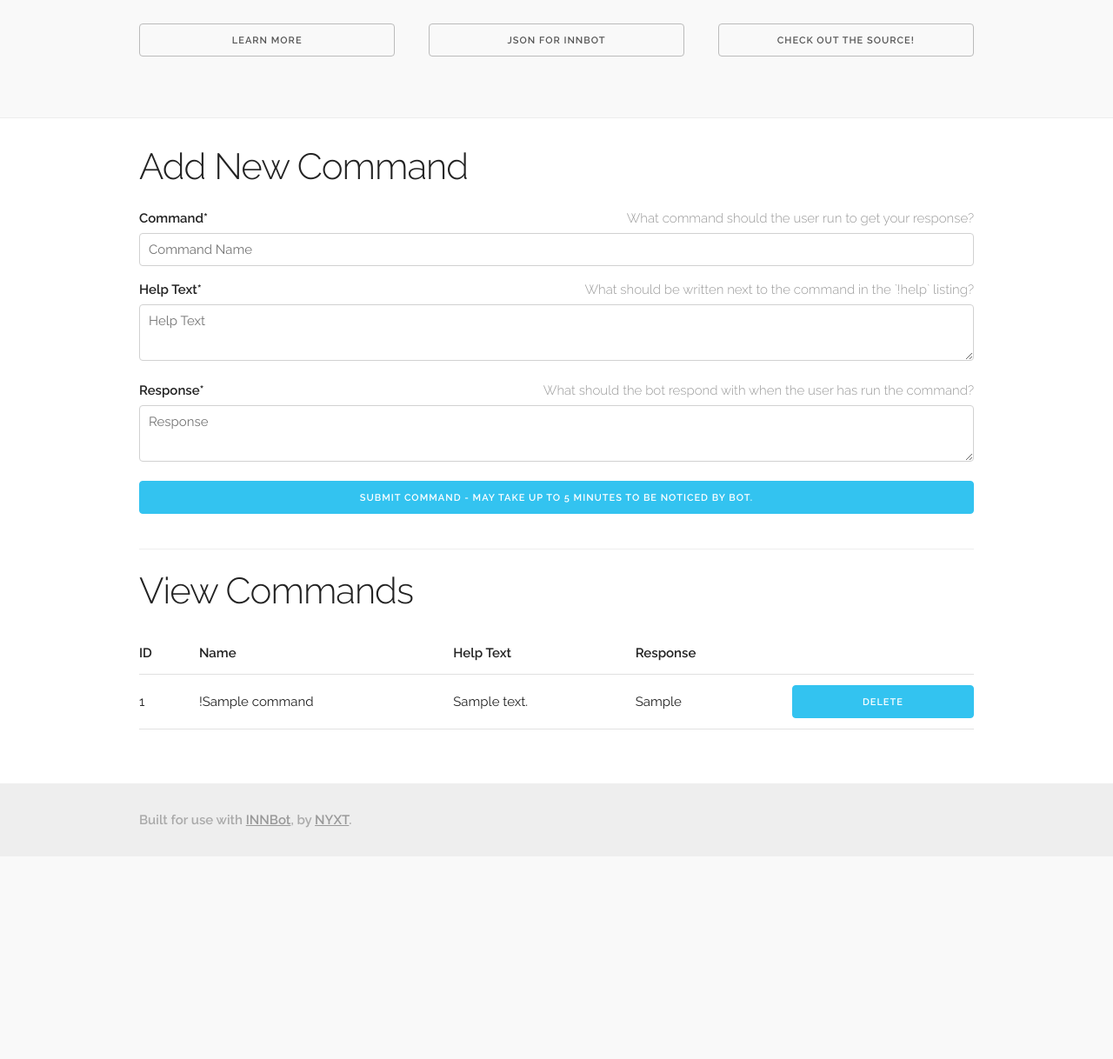
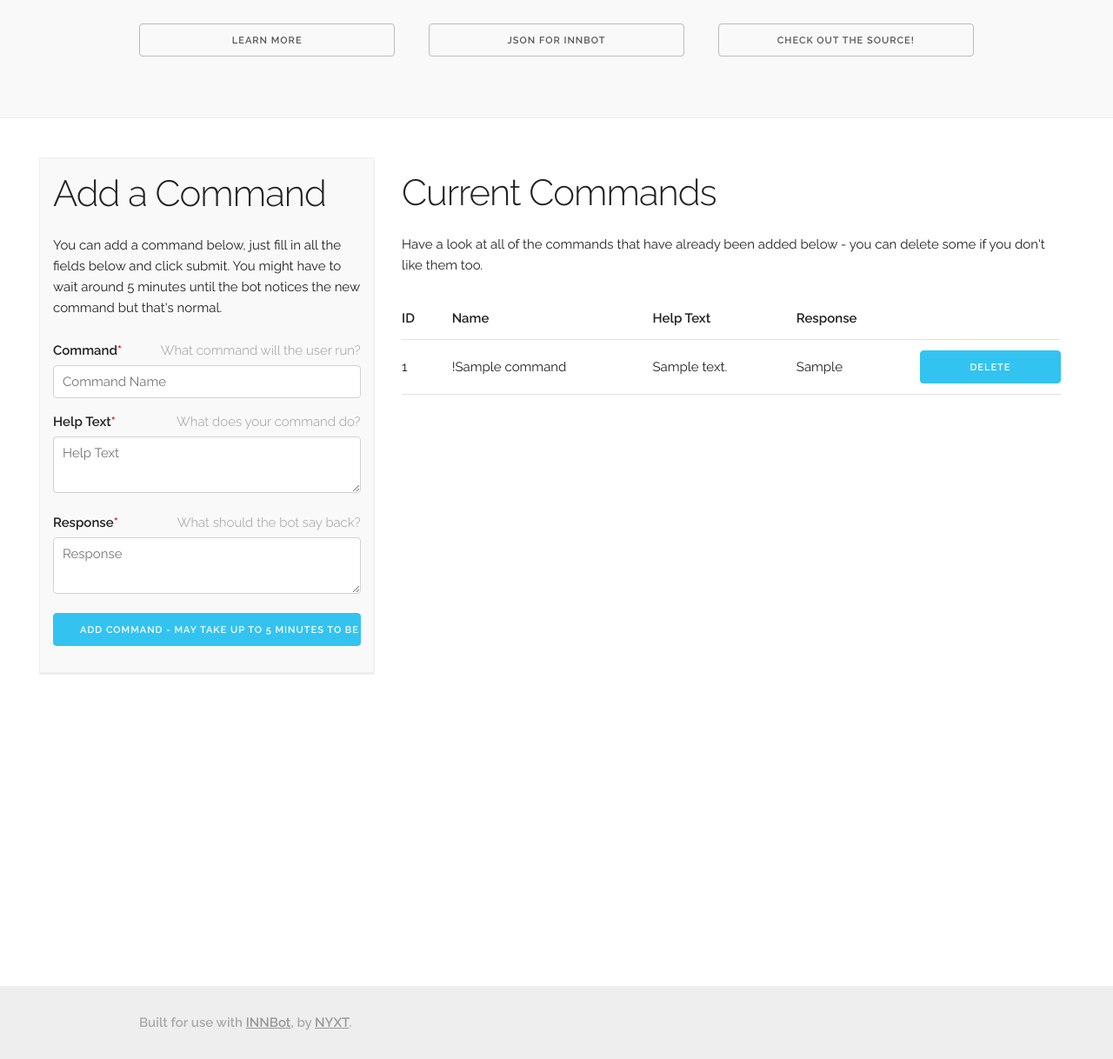
Before and after one commit to RelaySC/command-repository, a Flask app: page / in a window 1280 px wide. Shown: the part 503-1721 px from the top of the page at 87% size. Before the commit the page ends 1455 px from the top, so only its background shows below. Run offline with Flask 2, Linux system fonts and the light colour scheme; tables that the repository leaves empty hold one stand-in row (values such as "Sample post"); some libraries are stand-ins or nearby versions.

Commit message:
Changed layout.

```diff
--- a/app/forms.py
+++ b/app/forms.py
@@ -4,11 +4,11 @@ from wtforms.validators import DataRequired, Length
 
 class CommandForm(Form):
     command_name = StringField(label='Command',
-                               description='What command should the user run to get your response?',
+                               description='What command will the user run?',
                                validators=[DataRequired(), Length(min=1, max=20)])
     help_text = TextAreaField(label='Help Text',
-                              description='What should be written next to the command in the `!help` listing?',
+                              description='What does your command do?',
                               validators=[DataRequired()])
     response = TextAreaField(label='Response',
-                             description='What should the bot respond with when the user has run the command?',
+                             description='What should the bot say back?',
                              validators=[DataRequired()])
--- a/app/static/css/app.css
+++ b/app/static/css/app.css
@@ -10,7 +10,24 @@
     padding-top: 4em;
     padding-bottom: 4em;
     border-bottom: 1px solid #eee;
-    margin-bottom: 2em;
+    margin-bottom: 4em;
+}
+
+section {
+    margin: auto 4em;
+    min-height: 60em;
+}
+
+#add {
+    padding: 1em;
+    margin: -1em;
+    background: #F9F9F9;
+    border: 1px solid #eee;
+    border-bottom: 3px solid #eee;
+}
+
+#add > form {
+    margin-bottom: 0;
 }
 
 /* Forms */
@@ -32,7 +49,7 @@ textarea {
     resize: vertical;
 }
 
-span .required {
+span.required {
     color: red;
     margin-right: 0.5em;
     font-weight: bold;
--- a/app/templates/_add.html
+++ b/app/templates/_add.html
@@ -1,8 +1,12 @@
 {% import '_macros.html' as macros %}
-<h2>Add New Command</h2>
-{% call macros.render_form(form, action_url=url_for('index'), action_text='Submit Command - may take up to 5 minutes to be noticed by bot.',
-                           class_='') %}
-    {{ macros.render_field(form.command_name, placeholder='Command Name') }}
-    {{ macros.render_field(form.help_text, placeholder='Help Text') }}
-    {{ macros.render_field(form.response, placeholder='Response') }}
-{% endcall %}
+<div id="add">
+    <h2>Add a Command</h2>
+    <p>You can add a command below, just fill in all the fields below and click submit. You might have to wait around 5 minutes until the bot notices the new command but that's normal.</p>
+    {% call macros.render_form(form, action_url=url_for('index'),
+                               action_text='Add Command - may take up to 5 minutes to be noticed',
+                               class_='') %}
+        {{ macros.render_field(form.command_name, placeholder='Command Name') }}
+        {{ macros.render_field(form.help_text, placeholder='Help Text') }}
+        {{ macros.render_field(form.response, placeholder='Response') }}
+    {% endcall %}
+</div>
--- a/app/templates/_view.html
+++ b/app/templates/_view.html
@@ -1,4 +1,5 @@
-<h2>View Commands</h2>
+<h2>Current Commands</h2>
+<p>Have a look at all of the commands that have already been added below - you can delete some if you don't like them too.</p>
 <table class="u-full-width">
     <thead>
         <tr>
--- a/app/templates/index.html
+++ b/app/templates/index.html
@@ -1,13 +1,13 @@
 {% extends 'base.html' %}
 {% block content %}
-<div class="container">
-    <div class="row separator">
+<section class="row">
+    <div class="one-third column">
         {% include '_add.html' %}
     </div>
-    <div class="row">
+    <div class="two-thirds column">
         {% include '_view.html' %}
     </div>
-</div>
+</section>
 {% endblock %}
 {% block script %}
 {{ super() }}
```
